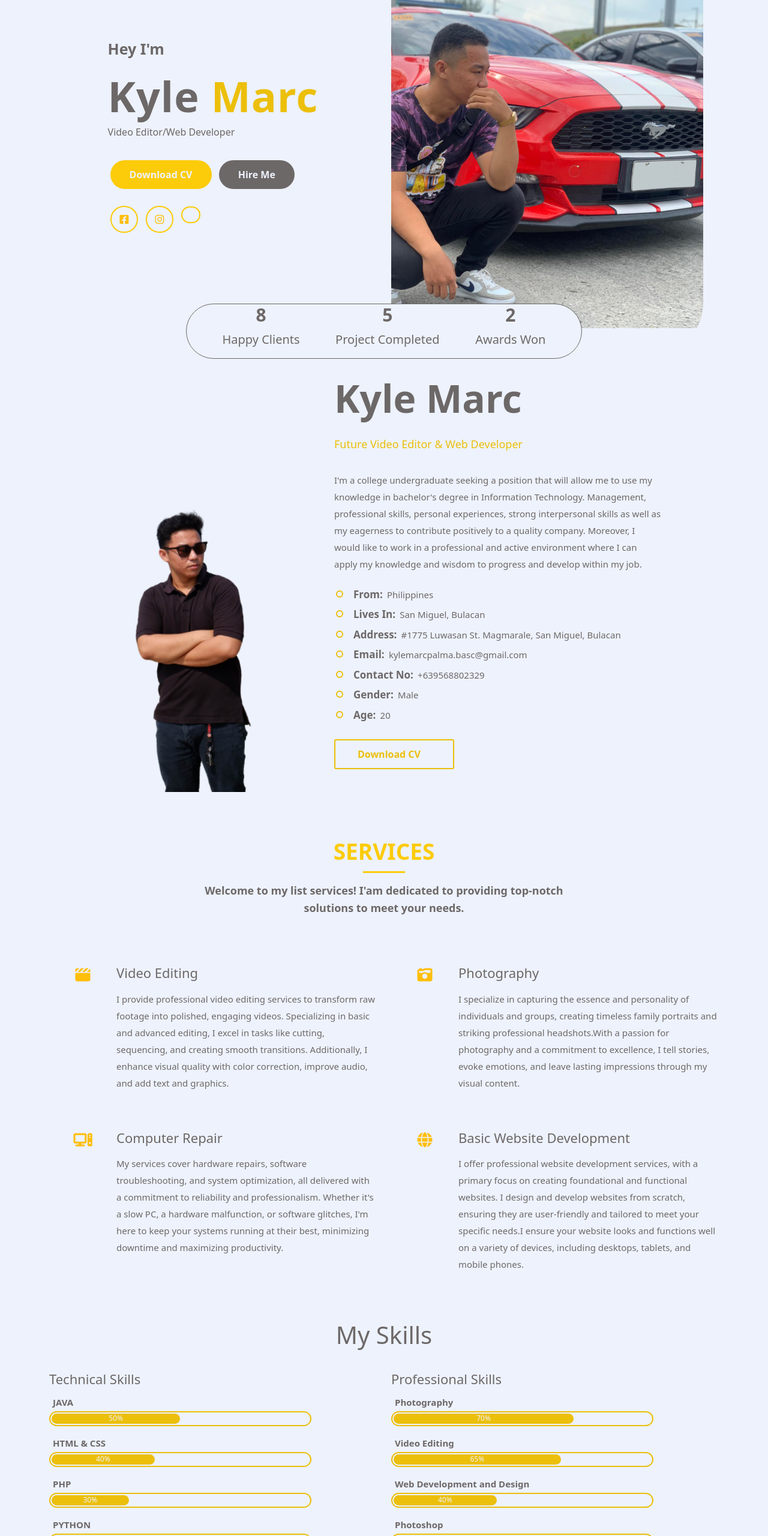
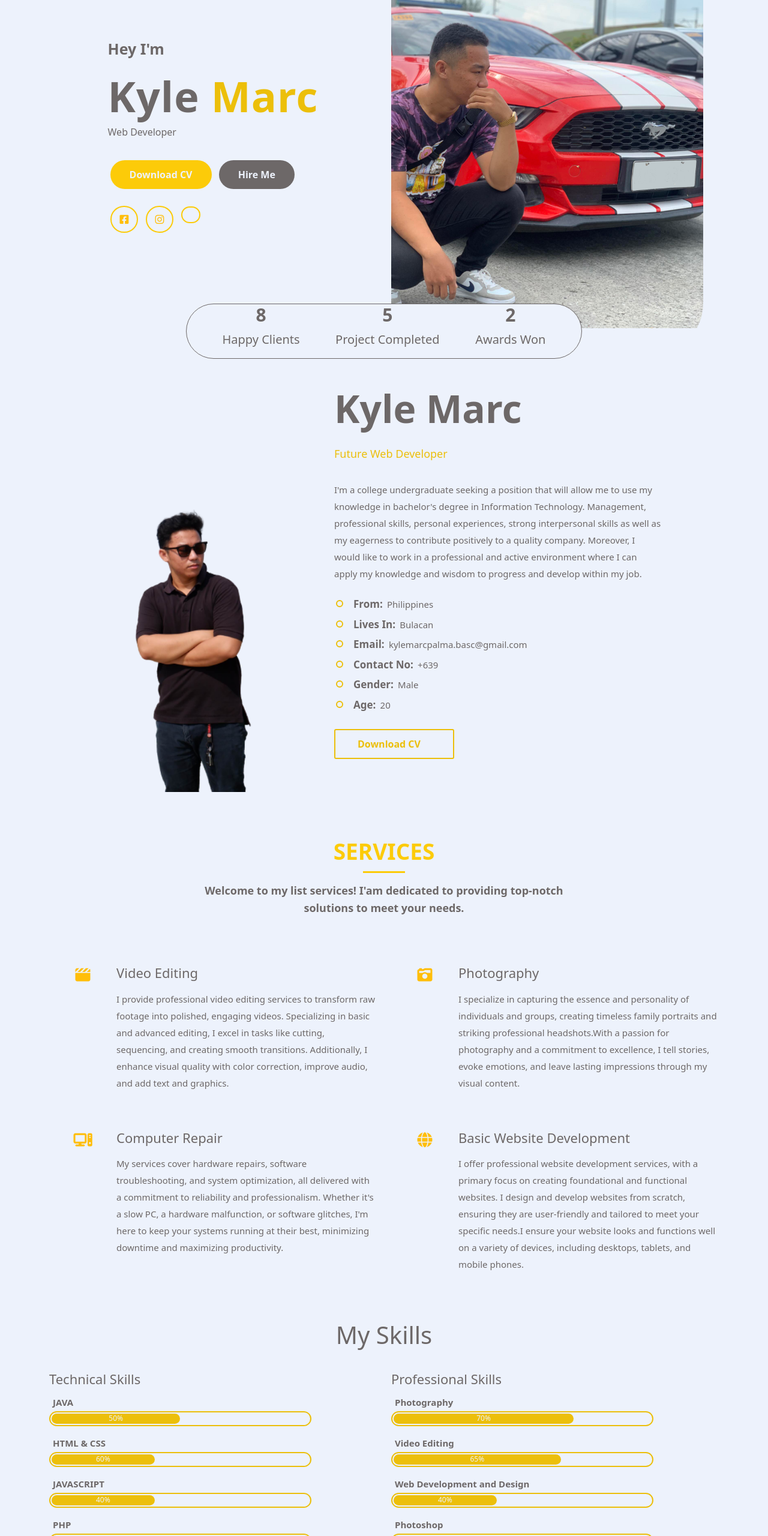
Before and after one commit to KyleMarcPalma/kylemarcpalma.github.io, a plain HTML site: page index.html in a window 1280 px wide. Shown: the part 240-2800 px from the top of the page at 60% size. Drawn offline with Linux system fonts and the light colour scheme.

Commit message:
Update index.html

```diff
--- a/index.html
+++ b/index.html
@@ -63,9 +63,9 @@
                             <div class="home_content">
                                 <h5 class="heading_sm">Hey I'm</h5>
                                 <h2 class="heading_lg">Kyle <span>Marc</span></h2>
-                                <h5 class="heading_md">Video Editor/Web Developer</h5>
+                                <h5 class="heading_md">Web Developer</h5>
                                 <div class="links_home">
-                                    <a href="files/PALMARESUME.pdf" class="btn_home btn2 btn-2">Download CV</a>
+                                    <a href="files/PALMARESUM.pdf" class="btn_home btn2 btn-2">Download CV</a>
                                     <a href="#" class="btn_home">Hire Me</a>
                                 </div>
 
@@ -128,7 +128,7 @@
                                 <div class="heading_about">Kyle Marc</div>
                             </h5>
                             <p>
-                            <div class="para_about">Future Video Editor & Web Developer</div>
+                            <div class="para_about">Future Web Developer</div>
                             </p>
                             <p>
                             <div class="para_text">I'm a college undergraduate seeking a position that will allow me to
@@ -142,16 +142,14 @@
                             <div class="information_content">
                                 <ul class="list">
                                     <li class="items"> <b>From:</b> <span>Philippines</span></li>
-                                    <li class="items"> <b>Lives In:</b> <span>San Miguel, Bulacan</span></li>
-                                    <li class="items"> <b>Address:</b> <span>#1775 Luwasan St. Magmarale, San Miguel,
-                                            Bulacan</span></li>
+                                    <li class="items"> <b>Lives In:</b> <span>Bulacan</span></li>
                                     <li class="items"> <b>Email:</b> <span>kylemarcpalma.basc@gmail.com</span></li>
-                                    <li class="items"> <b>Contact No:</b> <span>+639568802329</span></li>
+                                    <li class="items"> <b>Contact No:</b> <span>+639</span></li>
                                     <li class="items"> <b>Gender:</b> <span>Male</span></li>
                                     <li class="items"> <b>Age:</b> <span>20</span></li>
                                 </ul>
                             </div>
-                            <a href="files/PALMARESUME.pdf" class="btn_about"> <span></span>Download CV</a>
+                            <a href="files/PALMARESUM.pdf" class="btn_about"> <span></span>Download CV</a>
                         </div>
                     </div>
                 </div>
@@ -258,6 +256,14 @@
                             <!-- PROGRRESSS BAR -->
                             <div class="progress progress_container">
                                 <div class="progress-bar progress_bar" role="progressbar" style="width: 40%;"
+                                    aria-valuenow="25" aria-valuemin="0" aria-valuemax="100">60%</div>
+                            </div>
+                        </div>
+                        <div class="content-skills">
+                            <h5 class="coding_heading">JAVASCRIPT</h5>
+                            <!-- PROGRRESSS BAR -->
+                            <div class="progress progress_container">
+                                <div class="progress-bar progress_bar" role="progressbar" style="width: 40%;"
                                     aria-valuenow="25" aria-valuemin="0" aria-valuemax="100">40%</div>
                             </div>
                         </div>
@@ -267,7 +273,16 @@
                             <!-- PROGRRESSS BAR -->
                             <div class="progress progress_container">
                                 <div class="progress-bar progress_bar" role="progressbar" style="width: 30%;"
-                                    aria-valuenow="25" aria-valuemin="0" aria-valuemax="100">30%</div>
+                                    aria-valuenow="25" aria-valuemin="0" aria-valuemax="100">50%</div>
+                            </div>
+                        </div>
+
+                        <div class="content-skills">
+                            <h5 class="coding_heading">MYSQL</h5>
+                            <!-- PROGRRESSS BAR -->
+                            <div class="progress progress_container">
+                                <div class="progress-bar progress_bar" role="progressbar" style="width: 30%;"
+                                    aria-valuenow="25" aria-valuemin="0" aria-valuemax="100">40%</div>
                             </div>
                         </div>
 
```
